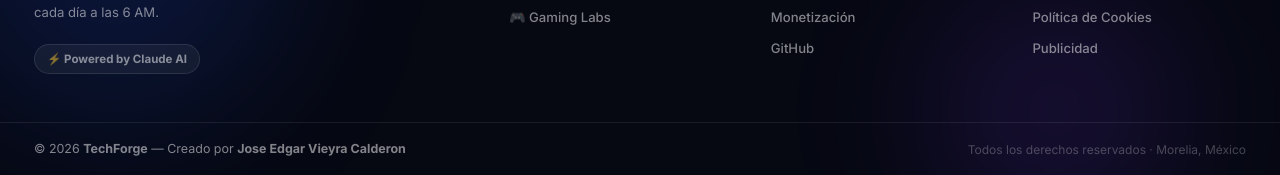
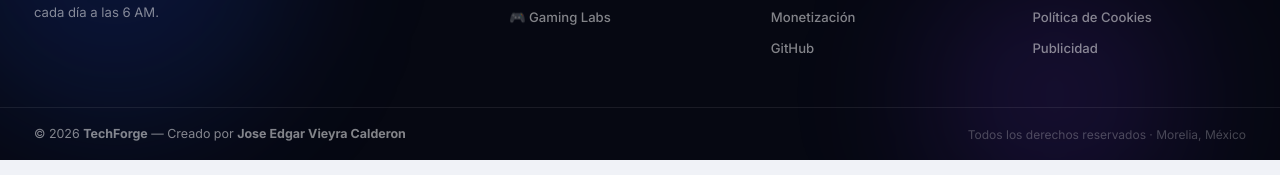
Before and after one commit to Edggarius/TechForgePW, a website: page index.html in a window 1280 px wide. Shown: the part 4222-4397 px from the top of the page. Drawn offline with Linux system fonts and the light colour scheme.

Commit message:
remove: quita badge 'Powered by Claude AI' del footer
Co-Authored-By: Claude Sonnet 4.6 <noreply@anthropic.com>

```diff
--- a/index.html
+++ b/index.html
@@ -163,9 +163,6 @@
             <div class="footer-brand">
                 <p class="footer-logo">Tech<span>Forge</span></p>
                 <p class="footer-tagline">Tecnología que mueve el mundo.<br>Contenido generado por IA, publicado cada día a las 6 AM.</p>
-                <div class="footer-powered">
-                    <span class="powered-badge">⚡ Powered by Claude AI</span>
-                </div>
             </div>
 
             <!-- Col: Categorías -->
--- a/styles.css
+++ b/styles.css
@@ -724,18 +724,6 @@ body {
     max-width: 260px;
 }
 
-.powered-badge {
-    display: inline-flex;
-    align-items: center;
-    gap: 6px;
-    font-size: 0.72rem;
-    font-weight: 700;
-    color: rgba(255,255,255,0.5);
-    background: rgba(255,255,255,0.05);
-    border: 1px solid rgba(255,255,255,0.1);
-    padding: 5px 12px;
-    border-radius: 20px;
-}
 
 /* Columns */
 .footer-col-title {
```
